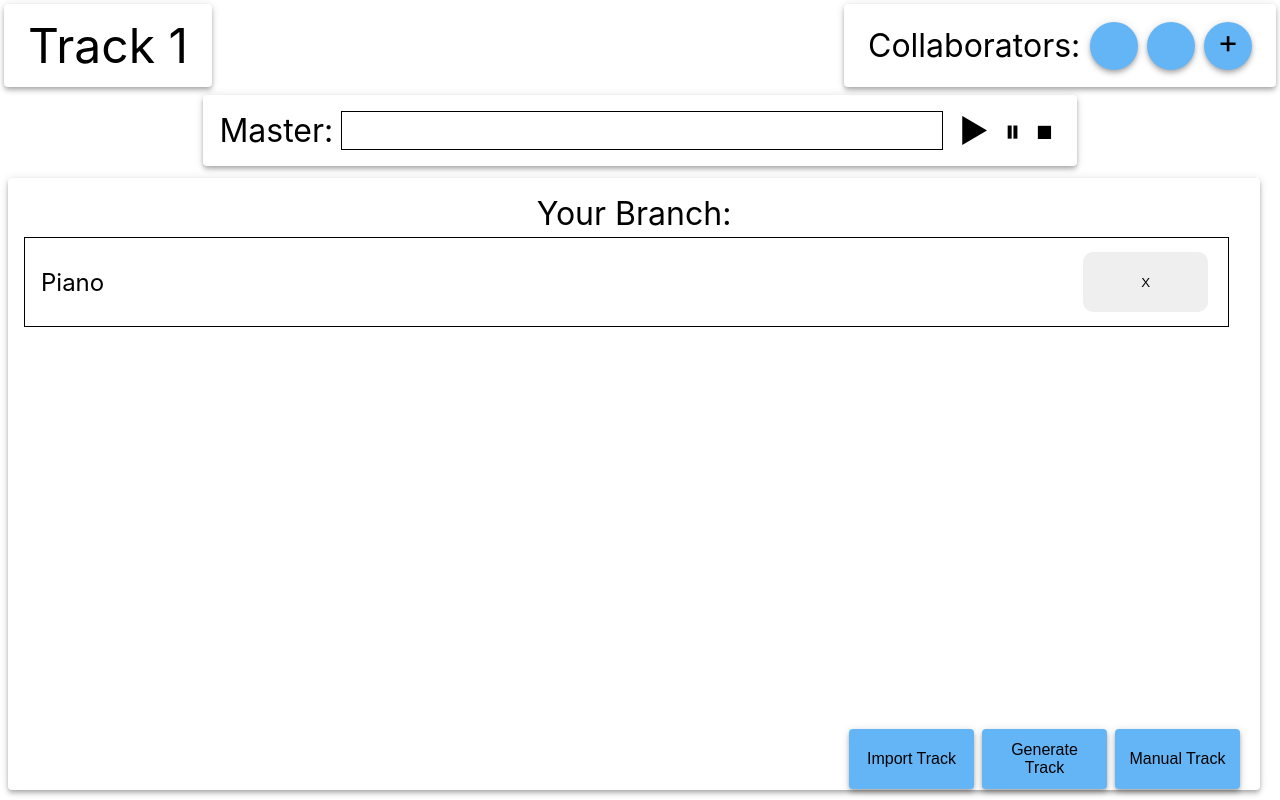
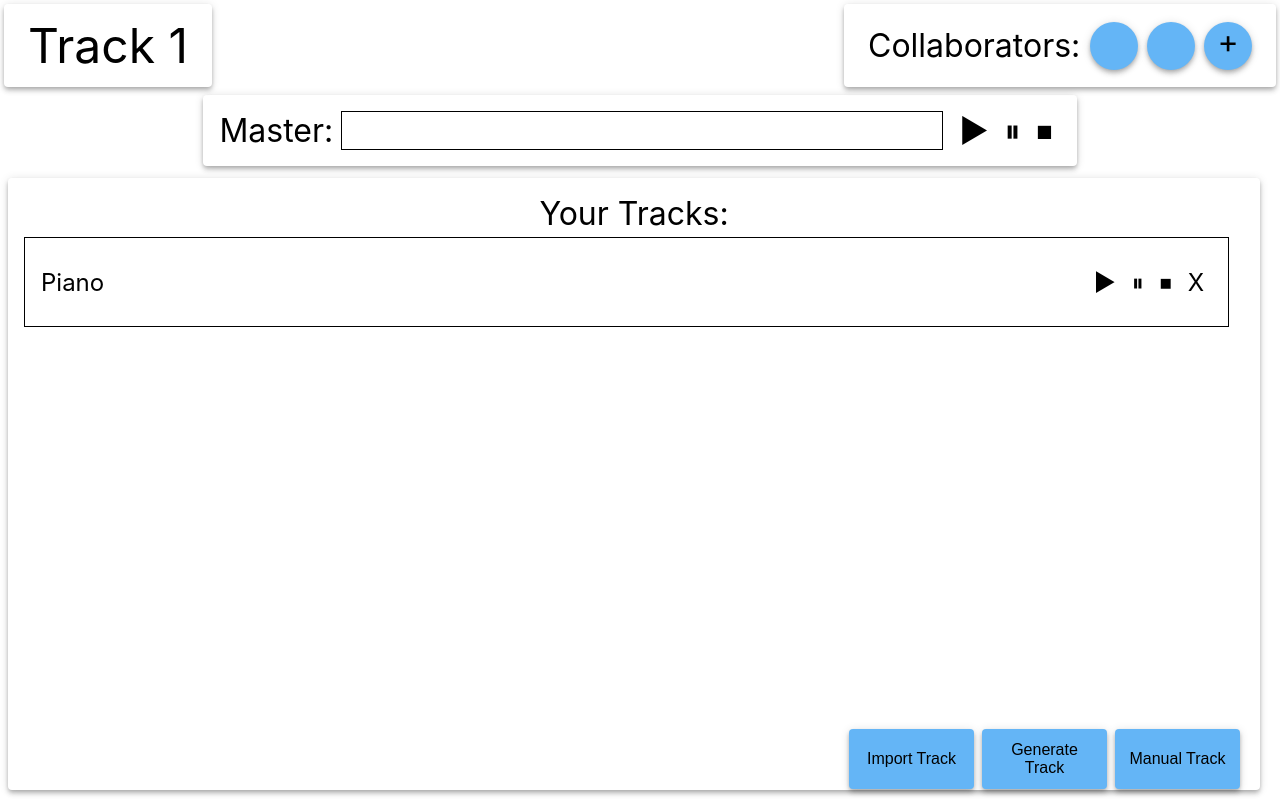
Before and after one commit to mwjrink/SYDE-361, a React (Create React App) app: page / in a window 1280 px wide. Built offline with nearby package versions, Linux system fonts and the light colour scheme.

Commit message:
update ui
added buttons for layers
fixed button colour error

```diff
--- a/src/Components/audacity/audacity.tsx
+++ b/src/Components/audacity/audacity.tsx
@@ -54,12 +54,19 @@ export function Audacity({ importTrack, generateTrack, manualTrack, tracks, remo
           <textarea />
         </ChatContainer> */}
                 <BranchContainer>
-                    Your Branch:
+                    Your Tracks:
                     <InnerBranchesContainer>
                         {tracks.map((track, index) => (
                             <Track key={index}>
                                 {track}
-                                <button style={{backgroundColor: "rgb(239, 239, 239)"}} onClick={() => removeTrack(index)}>X</button>
+                                <div>
+                                    <MasterButtonsContainer>
+                                        <PlaybackButton>▶</PlaybackButton>
+                                        <PlaybackButton>⏸</PlaybackButton>
+                                        <PlaybackButton>⏹</PlaybackButton>
+                                        <PlaybackButton onClick={() => removeTrack(index)}>X</PlaybackButton>
+                                    </MasterButtonsContainer>
+                                </div>
                             </Track>
                         ))}
                     </InnerBranchesContainer>
--- a/src/Components/manual/Manual.css
+++ b/src/Components/manual/Manual.css
@@ -25,7 +25,6 @@ label {
 }
 
 button {
-  padding: 10px;
   border-radius: 10px;
   border: none;
   background: #64b5f6;
```
